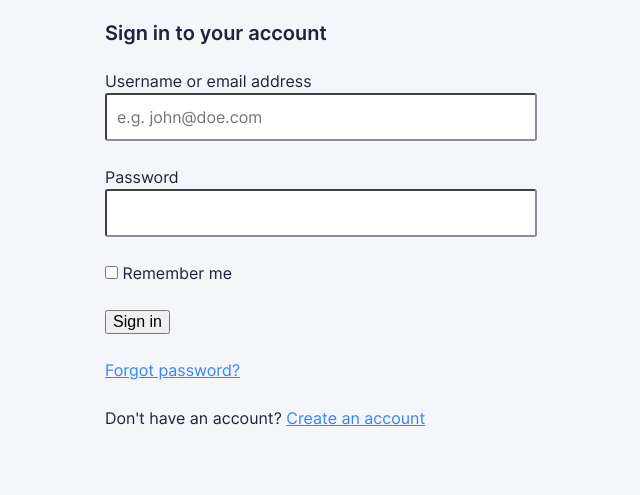
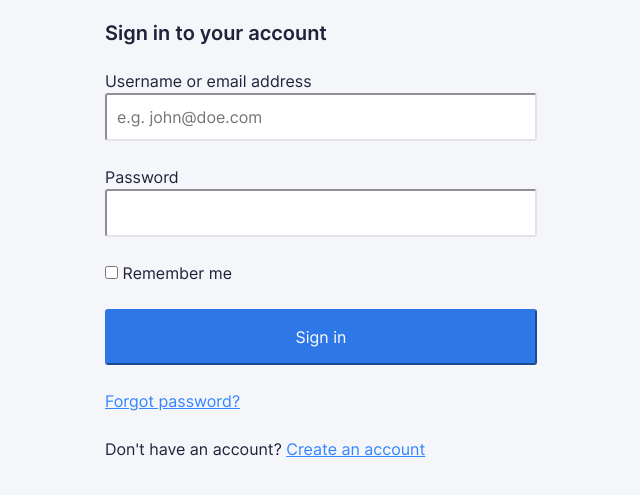
Before and after one commit to nmct-create3/login-form-design-VerbekeIbe, a plain HTML site: page index.html in a window 1280 px wide. Shown: the part 75-570 px from the top of the page, without its empty margins (319-959 px from the left). Drawn offline with Linux system fonts and the light colour scheme.

Commit message:
design buttons

```diff
--- a/css/screen.css
+++ b/css/screen.css
@@ -410,17 +410,20 @@ a:focus {
 */
 
 .o-button-reset {
-  border: none;
+  width: 100%;
   margin: 0;
-  padding: 0;
-  width: auto;
+  padding: 16px;
   overflow: visible;
-  background: transparent;
+  background: #2e77e6;
+  fill: #3385ff;
+  border-color: #2e77e6;
+  border-radius: 3px;
+  outline: none;
 
   /* inherit font & color from ancestor */
-  color: inherit;
+  color: #ffffff;
   font: inherit;
-
+  font: weight 500;
   /* Normalize `line-height`. Cannot be changed from `normal` in Firefox 4+. */
   line-height: normal;
 
@@ -431,6 +434,23 @@ a:focus {
   /* Corrects inability to style clickable `input` types in iOS */
   -webkit-appearance: none;
 }
+.o-button-reset:hover {
+    fill: #4F95FF;
+    border-color: #2e77e6;
+}
+
+.o-button-reset:active {
+    fill: #2E77E6;
+    border-color: #2e77e6;
+}
+
+.o-button-reset:focus {
+    fill: #3385FF;
+    border-color: #2e77e6;
+    box-shadow: 0 0 0 3px #3385ff4d;
+}
+
+
 
 /*------------------------------------*\
 #COMPONENTS
@@ -507,16 +527,19 @@ a:focus {
   -moz-appearance: none;
   appearance: none;
   width: 100%;
-  border-color: #8b8c9a;
+  border-color: #e2e3e7;
   border-radius: 3px;
   font-family: inherit;
   color: inherit;
   font-size: 16px;
   line-height: 24px;
   padding: 10px;
+  outline: none;
 }
 
 .c-input:focus {
+  border-color: #3385ff;
+  box-shadow: 0 0 0 3px #3385ff4d;
 }
 
 /*
--- a/index.html
+++ b/index.html
@@ -82,7 +82,7 @@
                 Remember me
               </label>
             </p>
-            <p><input type="submit" value="Sign in"/input></p>
+            <p><input class="o-button-reset"type="submit" value="Sign in"/></p>
             <p>
               <a href="#!"> Forgot password? </a>
             </p>
```
